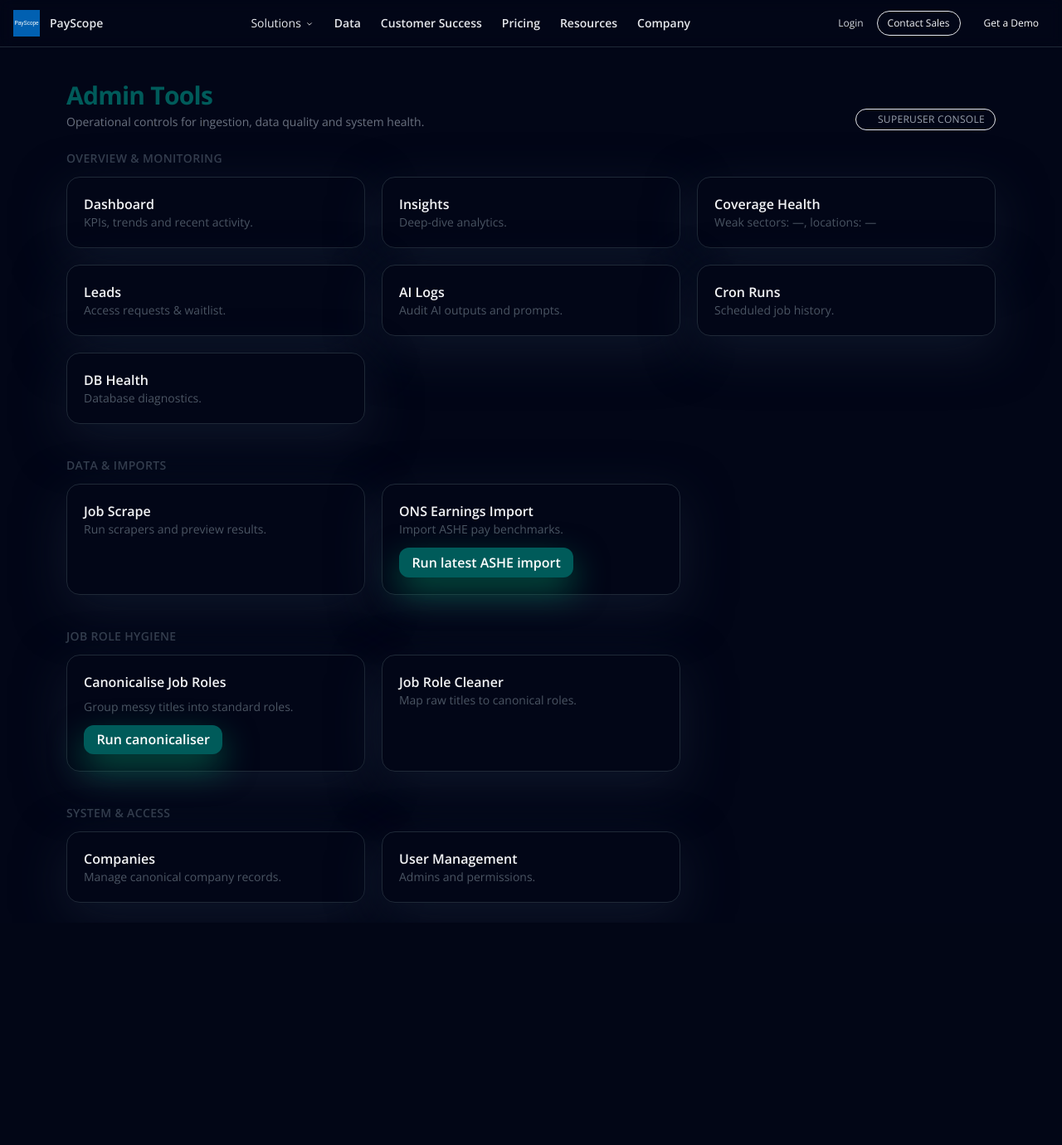
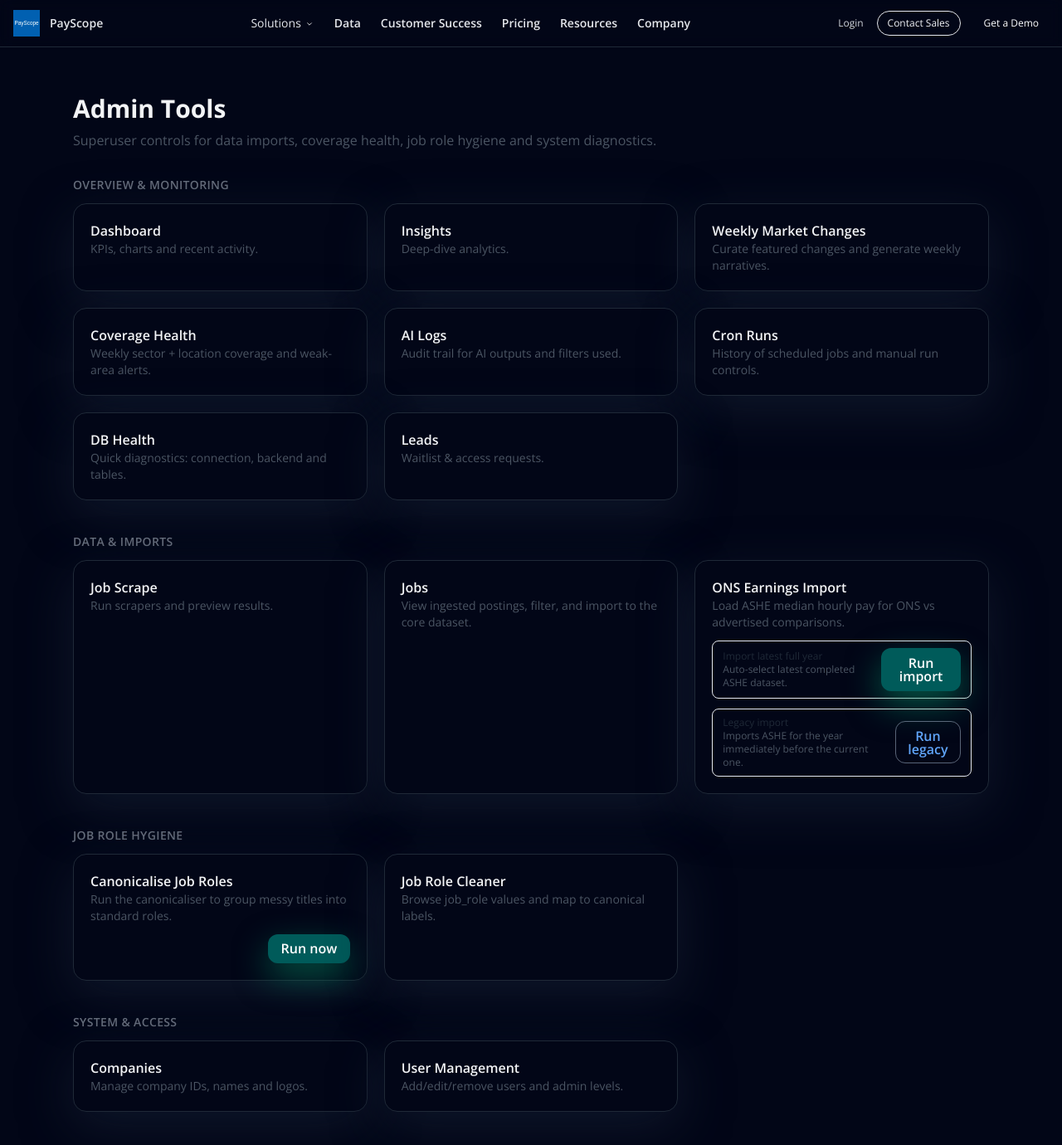
Before and after one commit to Dolman17/PayScope, a Flask app: template app/templates/admin/admin_tools.html in a window 1280 px wide. Shown: the whole page at 83% size. Before the commit the page ends 1093 px from the top, so only its background shows below. Run offline with Flask 3, Linux system fonts and the light colour scheme; the template is opened without the code that fills it, so the values that code supplies are empty; parts of the project's set-up code (start-up, migrations or seed data) failed here and were passed over.

Commit message:
Update admin_tools.html

```diff
--- a/app/templates/admin/admin_tools.html
+++ b/app/templates/admin/admin_tools.html
@@ -2,39 +2,19 @@
 {% block title %}Admin Tools • PayScope{% endblock %}
 
 {% block content %}
-<div class="max-w-6xl mx-auto px-2 sm:px-4 py-6">
-
-  <!-- Header -->
-  <header class="mb-6 flex flex-col sm:flex-row sm:items-end sm:justify-between gap-3">
-    <div>
-      <h1 class="text-2xl sm:text-3xl font-bold tracking-tight" style="color: var(--brand);">
-        Admin Tools
-      </h1>
-      <p class="mt-1 text-sm text-gray-500">
-        Operational controls for ingestion, data quality and system health.
-      </p>
-    </div>
-    <div class="text-xs text-gray-400 uppercase tracking-wide">
-      <span class="inline-flex items-center rounded-full border px-3 py-1 bg-gray-50">
-        <span class="mr-1.5 h-2 w-2 rounded-full bg-emerald-500"></span>
-        Superuser Console
-      </span>
-    </div>
-  </header>
+<div class="max-w-6xl mx-auto px-6 py-10">
+  <h1 class="text-3xl font-bold mb-2">Admin Tools</h1>
+  <p class="text-gray-600 mb-8">Superuser controls for data imports, coverage health, job role hygiene and system diagnostics.</p>
 
   <div class="space-y-10">
 
     <!-- Overview -->
     <section>
-      <h2 class="text-sm font-semibold text-gray-700 uppercase tracking-wide mb-3">
-        Overview & Monitoring
-      </h2>
-
+      <h2 class="text-sm font-semibold uppercase tracking-wide text-gray-500 mb-3">Overview & Monitoring</h2>
       <div class="grid grid-cols-1 sm:grid-cols-2 lg:grid-cols-3 gap-5">
-
         <a href="{{ url_for('dashboard.dashboard') }}" class="card p-5">
           <h3 class="font-semibold">Dashboard</h3>
-          <p class="text-sm text-gray-600">KPIs, trends and recent activity.</p>
+          <p class="text-sm text-gray-600">KPIs, charts and recent activity.</p>
         </a>
 
         <a href="{{ url_for('dashboard.insights') }}" class="card p-5">
@@ -42,106 +22,109 @@
           <p class="text-sm text-gray-600">Deep-dive analytics.</p>
         </a>
 
+        <a href="{{ url_for('admin.weekly_market_changes_admin') }}" class="card p-5">
+          <h3 class="font-semibold">Weekly Market Changes</h3>
+          <p class="text-sm text-gray-600">Curate featured changes and generate weekly narratives.</p>
+        </a>
+
         <a href="{{ url_for('admin.admin_coverage') }}" class="card p-5">
           <h3 class="font-semibold">Coverage Health</h3>
-          <p class="text-sm text-gray-600">
-            Weak sectors: {{ coverage_tile.weak_sectors if coverage_tile is defined else "—" }},
-            locations: {{ coverage_tile.weak_locations if coverage_tile is defined else "—" }}
-          </p>
+          <p class="text-sm text-gray-600">Weekly sector + location coverage and weak-area alerts.</p>
+        </a>
+
+        <a href="{{ url_for('admin.ai_logs') }}" class="card p-5">
+          <h3 class="font-semibold">AI Logs</h3>
+          <p class="text-sm text-gray-600">Audit trail for AI outputs and filters used.</p>
+        </a>
+
+        <a href="{{ url_for('admin.cron_runs') }}" class="card p-5">
+          <h3 class="font-semibold">Cron Runs</h3>
+          <p class="text-sm text-gray-600">History of scheduled jobs and manual run controls.</p>
+        </a>
+
+        <a href="{{ url_for('admin.db_health') }}" class="card p-5">
+          <h3 class="font-semibold">DB Health</h3>
+          <p class="text-sm text-gray-600">Quick diagnostics: connection, backend and tables.</p>
         </a>
 
         <a href="{{ url_for('admin.admin_leads') }}" class="card p-5">
           <h3 class="font-semibold">Leads</h3>
-          <p class="text-sm text-gray-600">Access requests & waitlist.</p>
+          <p class="text-sm text-gray-600">Waitlist & access requests.</p>
         </a>
-
-        <a href="{{ url_for('admin.ai_logs') }}" class="card p-5">
-          <h3 class="font-semibold">AI Logs</h3>
-          <p class="text-sm text-gray-600">Audit AI outputs and prompts.</p>
-        </a>
-
-        <a href="{{ url_for('admin.cron_runs') }}" class="card p-5">
-          <h3 class="font-semibold">Cron Runs</h3>
-          <p class="text-sm text-gray-600">Scheduled job history.</p>
-        </a>
-
-        <a href="{{ url_for('admin.db_health') }}" class="card p-5">
-          <h3 class="font-semibold">DB Health</h3>
-          <p class="text-sm text-gray-600">Database diagnostics.</p>
-        </a>
-
       </div>
     </section>
 
     <!-- Data & Imports -->
     <section>
-      <h2 class="text-sm font-semibold text-gray-700 uppercase tracking-wide mb-3">
-        Data & Imports
-      </h2>
-
+      <h2 class="text-sm font-semibold uppercase tracking-wide text-gray-500 mb-3">Data & Imports</h2>
       <div class="grid grid-cols-1 sm:grid-cols-2 lg:grid-cols-3 gap-5">
-
         <a href="{{ url_for('admin.admin_job_scrape') }}" class="card p-5">
           <h3 class="font-semibold">Job Scrape</h3>
           <p class="text-sm text-gray-600">Run scrapers and preview results.</p>
         </a>
 
+        <a href="{{ url_for('admin.admin_jobs') }}" class="card p-5">
+          <h3 class="font-semibold">Jobs</h3>
+          <p class="text-sm text-gray-600">View ingested postings, filter, and import to the core dataset.</p>
+        </a>
+
         <div class="card p-5">
           <h3 class="font-semibold">ONS Earnings Import</h3>
-          <p class="text-sm text-gray-600 mb-3">Import ASHE pay benchmarks.</p>
+          <p class="text-sm text-gray-600 mb-3">Load ASHE median hourly pay for ONS vs advertised comparisons.</p>
 
-          <form method="post" action="{{ url_for('admin.run_ons_import_manual') }}">
-            <button class="btn btn-primary btn-sm">Run latest ASHE import</button>
-          </form>
+          <div class="space-y-3">
+            <form method="post" action="{{ url_for('admin.run_ons_import_manual') }}" class="flex items-center justify-between gap-3 border rounded-lg px-3 py-2 bg-gray-50">
+              <div class="text-xs text-gray-600">
+                <div class="font-medium text-gray-800">Import latest full year</div>
+                <div>Auto-select latest completed ASHE dataset.</div>
+              </div>
+              <button type="submit" class="btn btn-primary btn-sm">Run import</button>
+            </form>
+
+            <form method="post" action="{{ url_for('admin.run_ons_import') }}" class="flex items-center justify-between gap-3 border rounded-lg px-3 py-2 bg-gray-50">
+              <div class="text-xs text-gray-600">
+                <div class="font-medium text-gray-800">Legacy import</div>
+                <div>Imports ASHE for the year immediately before the current one.</div>
+              </div>
+              <button type="submit" class="btn btn-secondary btn-sm">Run legacy</button>
+            </form>
+          </div>
         </div>
-
       </div>
     </section>
 
     <!-- Job Role Hygiene -->
     <section>
-      <h2 class="text-sm font-semibold text-gray-700 uppercase tracking-wide mb-3">
-        Job Role Hygiene
-      </h2>
-
+      <h2 class="text-sm font-semibold uppercase tracking-wide text-gray-500 mb-3">Job Role Hygiene</h2>
       <div class="grid grid-cols-1 sm:grid-cols-2 lg:grid-cols-3 gap-5">
-
-        <form method="post" action="{{ url_for('admin.run_job_role_canonicaliser_now') }}" class="card p-5">
-          <h3 class="font-semibold mb-2">Canonicalise Job Roles</h3>
-          <p class="text-sm text-gray-600 mb-3">
-            Group messy titles into standard roles.
-          </p>
-          <button type="submit" class="btn btn-primary btn-sm">Run canonicaliser</button>
-        </form>
+        <div class="card p-5">
+          <h3 class="font-semibold">Canonicalise Job Roles</h3>
+          <p class="text-sm text-gray-600 mb-3">Run the canonicaliser to group messy titles into standard roles.</p>
+          <form method="post" action="{{ url_for('admin.run_job_role_canonicaliser_now') }}" class="flex justify-end">
+            <button type="submit" class="btn btn-primary btn-sm">Run now</button>
+          </form>
+        </div>
 
         <a href="{{ url_for('dashboard.admin_job_roles') }}" class="card p-5">
           <h3 class="font-semibold">Job Role Cleaner</h3>
-          <p class="text-sm text-gray-600">
-            Map raw titles to canonical roles.
-          </p>
+          <p class="text-sm text-gray-600">Browse job_role values and map to canonical labels.</p>
         </a>
-
       </div>
     </section>
 
-    <!-- System -->
+    <!-- System & Access -->
     <section>
-      <h2 class="text-sm font-semibold text-gray-700 uppercase tracking-wide mb-3">
-        System & Access
-      </h2>
-
+      <h2 class="text-sm font-semibold uppercase tracking-wide text-gray-500 mb-3">System & Access</h2>
       <div class="grid grid-cols-1 sm:grid-cols-2 lg:grid-cols-3 gap-5">
-
         <a href="{{ url_for('admin.admin_companies') }}" class="card p-5">
           <h3 class="font-semibold">Companies</h3>
-          <p class="text-sm text-gray-600">Manage canonical company records.</p>
+          <p class="text-sm text-gray-600">Manage company IDs, names and logos.</p>
         </a>
 
         <a href="{{ url_for('admin.manage_users') }}" class="card p-5">
           <h3 class="font-semibold">User Management</h3>
-          <p class="text-sm text-gray-600">Admins and permissions.</p>
+          <p class="text-sm text-gray-600">Add/edit/remove users and admin levels.</p>
         </a>
-
       </div>
     </section>
 
```
